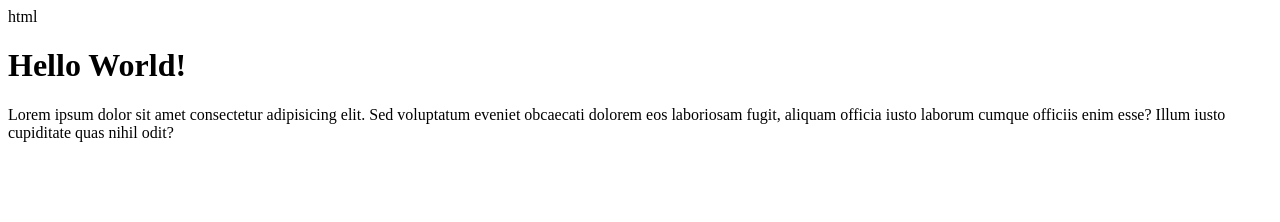
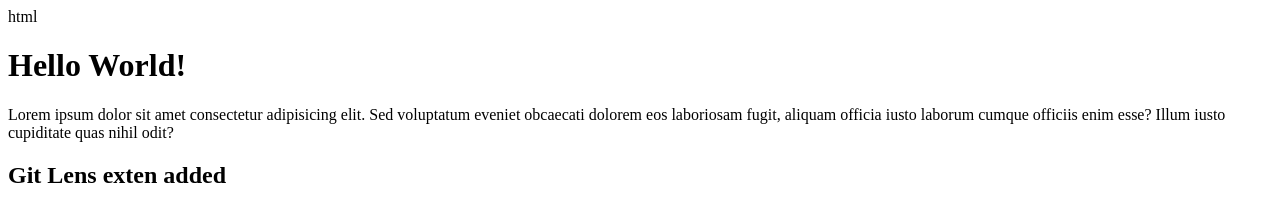
Before and after one commit to Vohidbek88/learn_github, a plain HTML site: page index.html in a window 1280 px wide. Drawn offline with Linux system fonts and the light colour scheme.

Commit message:
h2 new tag

```diff
--- a/index.html
+++ b/index.html
@@ -10,5 +10,6 @@
 <body>
     <h1>Hello World!</h1>
     <p>Lorem ipsum dolor sit amet consectetur adipisicing elit. Sed voluptatum eveniet obcaecati dolorem eos laboriosam fugit, aliquam officia iusto laborum cumque officiis enim esse? Illum iusto cupiditate quas nihil odit?</p>
+     <h2>Git Lens exten added</h2>
 </body>
 </html>
```
